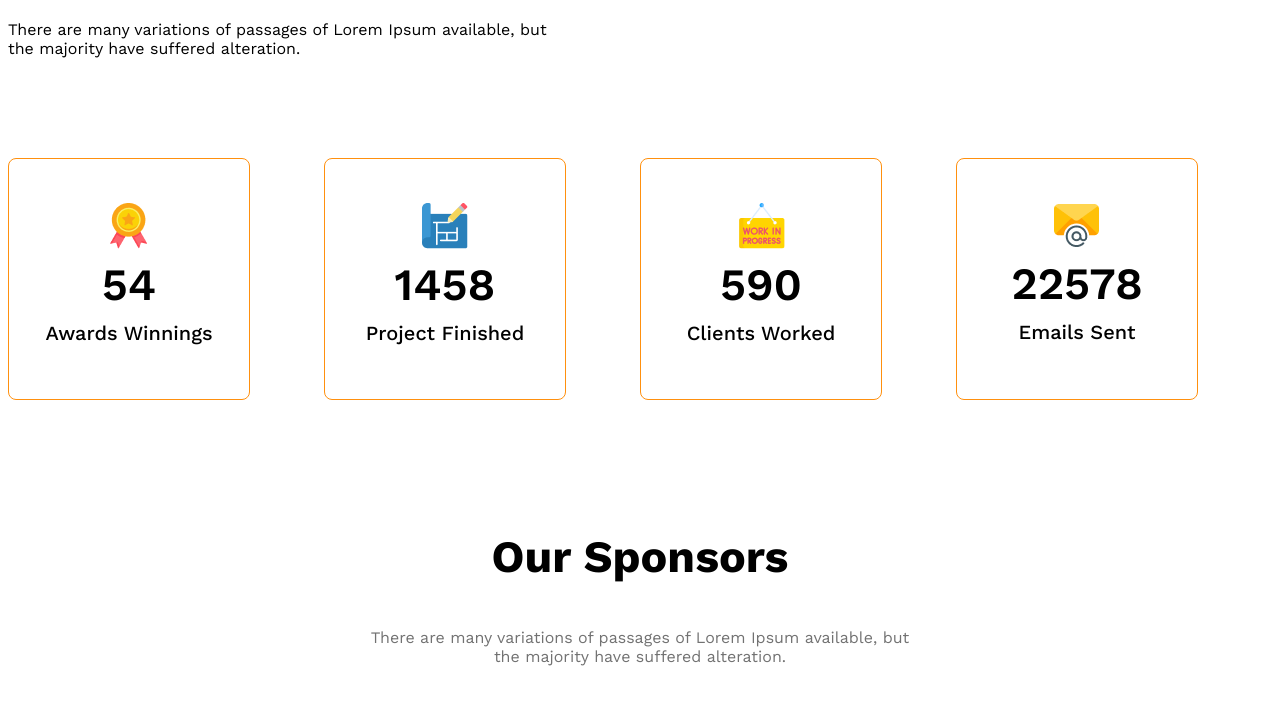
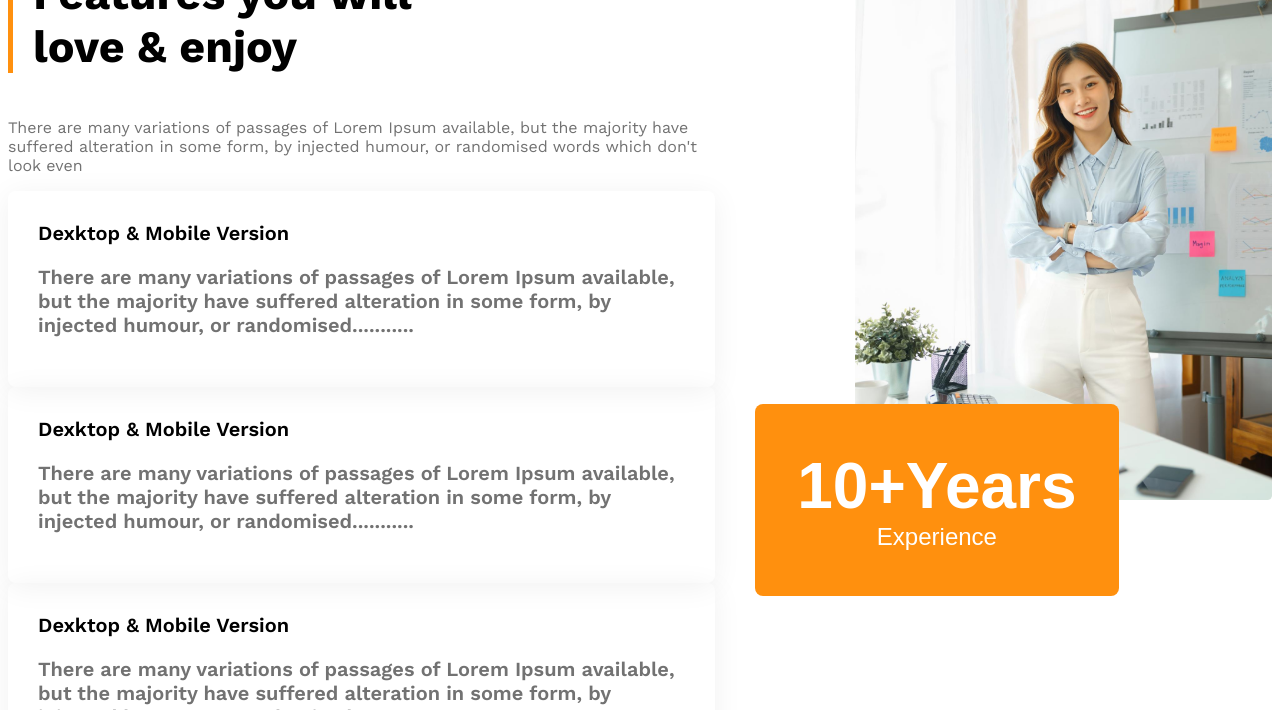
Before and after one commit to Zarif207/G3-architects-website, a plain HTML site: page index.html in a window 1280 px wide. Shown: the part 2230-2940 px from the top of the page. Drawn offline with nearby package versions, Linux system fonts and the light colour scheme.

Commit message:
added features section

```diff
--- a/index.html
+++ b/index.html
@@ -47,6 +47,54 @@
                 <button class="btn-primary">Explore More</button>
             </div>
         </section>
+
+        <!-- facts section -->
+
+
+         <section class="features display-flex">
+            <div>
+                <h3 id="feature-section-title" class="section-title">Features you will <br> love & enjoy</h3>
+                <p class="text-light-grey">There are many variations of passages of Lorem Ipsum available, but the majority have suffered alteration in some form, by injected humour, or randomised words which don't look even</p>
+
+
+                <!-- feature card container -->
+
+                <div class="feature-card">
+                    <h4 class="feature-title">Dexktop & Mobile Version</h4>
+                    <p class="text-light-grey">There are many variations of passages of Lorem Ipsum available, but the majority have suffered alteration in some form, by injected humour, or randomised...........</p>
+                </div>
+
+                 <div class="feature-card">
+                    <h4 class="feature-title">Dexktop & Mobile Version</h4>
+                    <p class="text-light-grey">There are many variations of passages of Lorem Ipsum available, but the majority have suffered alteration in some form, by injected humour, or randomised...........</p>
+                </div>
+
+                 <div class="feature-card">
+                    <h4 class="feature-title">Dexktop & Mobile Version</h4>
+                    <p class="text-light-grey">There are many variations of passages of Lorem Ipsum available, but the majority have suffered alteration in some form, by injected humour, or randomised...........</p>
+                </div>
+
+                 <div class="feature-card">
+                    <h4 class="feature-title">Dexktop & Mobile Version</h4>
+                    <p class="text-light-grey">There are many variations of passages of Lorem Ipsum available, but the majority have suffered alteration in some form, by injected humour, or randomised...........</p>
+                </div>
+
+
+
+            </div>
+            <div class="featured-architect">
+                <img src="images/architect.png" alt="">
+                <button id="experience-badge" class="btn-primary">
+                    <span id="experience-years">10+Years</span>
+                    <br>
+                    <span>Experience</span>
+                </button>
+            </div>
+
+         </section>
+
+
+
 
         <!-- facts section -->
 
--- a/styles/architects.css
+++ b/styles/architects.css
@@ -9,6 +9,9 @@
 }
 
 /* shared styles */
+/* body{
+  overflow-x: hidden;
+} */
 
 main{
   max-width: 1440px;
@@ -128,6 +131,56 @@
   font-weight: 500;
 }
 
+/* features related section styles */
+
+.features{
+  gap: 140px;
+}
+
+#feature-section-title{
+  border-left: 5px solid #FF900E;
+  padding-left: 20px;
+}
+
+.feature-card{
+  padding: 30px;
+  border-radius: 8px;
+  box-shadow: 0px 4px 30px 0px rgba(0, 0, 0, 0.06);
+  margin-bottom: 20px;
+}
+
+.feature-card, .feature-title{
+  font-weight: 600;
+  font-size: 1.25rem;
+  margin-top: 0px;
+  margin-bottom: 0px;
+}
+
+#experience-badge{
+  padding: 45px 42px;
+  font-size: 1.5rem;
+  font-weight: 500;
+  margin-top: -100px;
+  margin-left: -100px;
+
+}
+
+#experience-years{
+  font-size: 4rem;
+  font-weight: 700;
+}
+
+.featured-architect img{
+  width: 100%;
+
+}
+
+
+
+
+
+
+
 /* Some Facts related styles */
 .fact-headline{
   margin-bottom: 100px;
@@ -194,7 +247,8 @@
 @media screen and (max-width: 576px) {
   .navbar,
   .nav-links,
-  .teams{
+  .teams,
+  .features{
     flex-direction: column;
 
   }
@@ -224,12 +278,17 @@
   .our-features{
     margin-left: 20px;
   }
+
+  #experience-badge{
+    margin-top: 10px;
+    margin-left: 10px;
+  }
 }
 
 /* for medium devices */
 
 @media screen and (min-width: 576px) and (max-width: 992px) {
-  .teams{
+  .teams, .features{
     flex-direction: column;
   }
   .our-features{
@@ -244,4 +303,8 @@
     justify-items: center;
     align-items: center;
   }
+  #experience-badge{
+    margin-top: 20px;
+    margin-left: 20px;
+  }
 }
```
